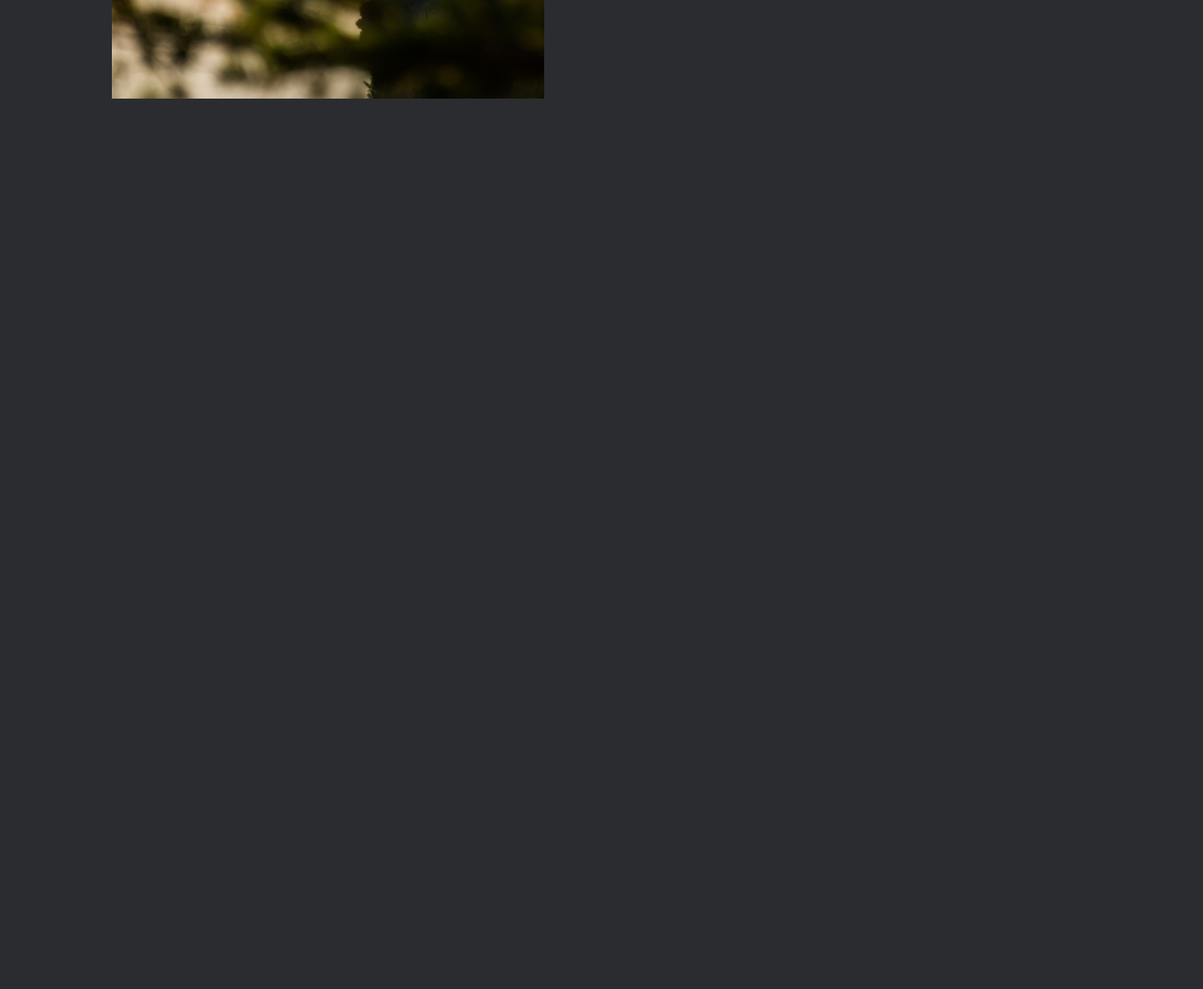
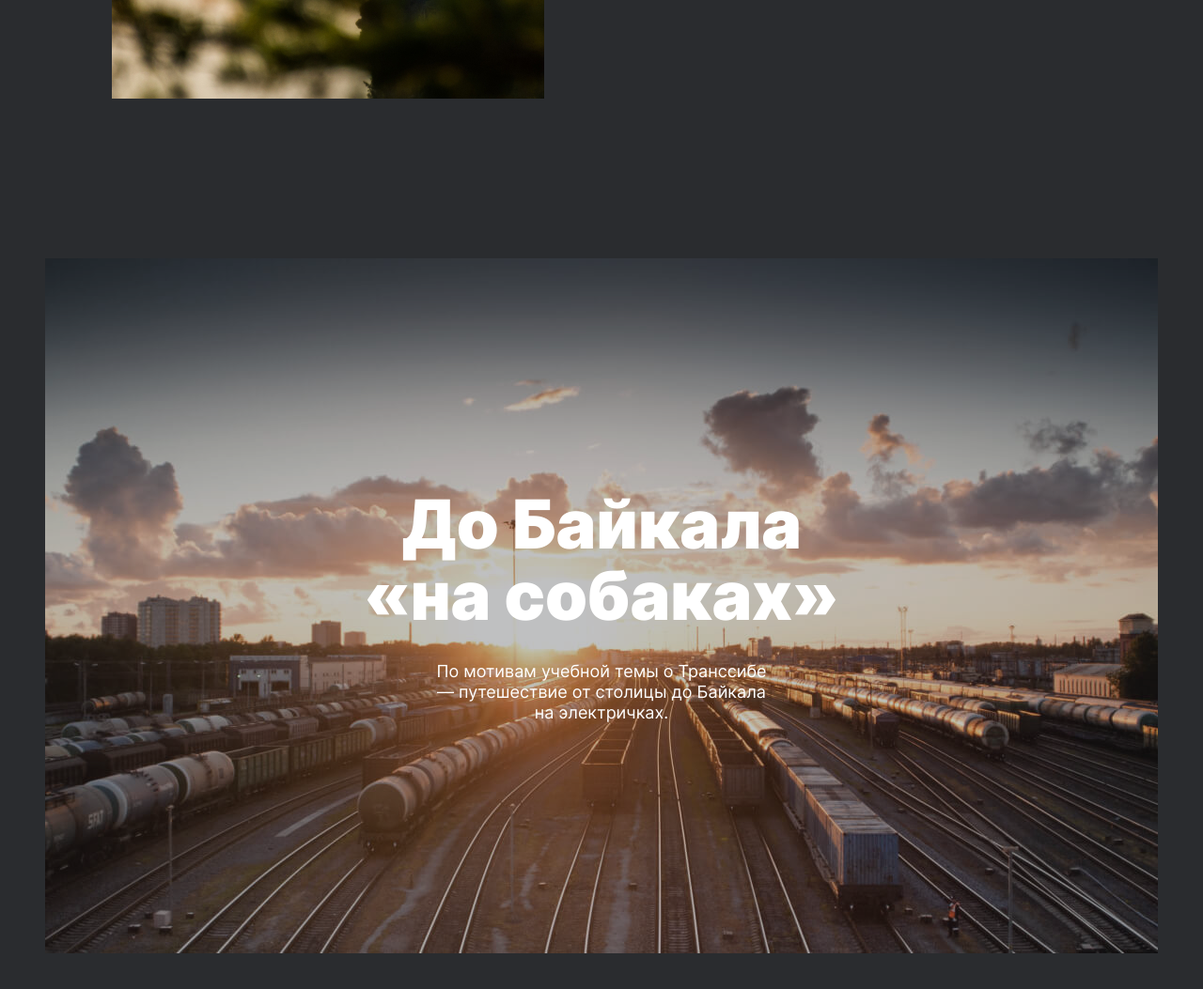
Before and after one commit to kseniya7991/russian-travel, a plain HTML site: page index.html in a window 1280 px wide. Shown: the part 5804-6857 px from the top of the page at 94% size. Before the commit the page ends 6079 px from the top, so only its background shows below. Drawn offline with Linux system fonts and the light colour scheme; files whose address does not match are found by name.

Commit message:
finished block cover

```diff
--- /dev/null
+++ b/blocks/cover/__background/cover__background.css
@@ -0,0 +1,13 @@
+.cover__background {
+  position: absolute;
+  top: 0;
+  left: 0;
+  max-width: 100%;
+  max-height: 100%;
+  z-index: -1;
+  opacity: calc(1 - 0.3);
+}
+
+.cover:hover .cover__background {
+  opacity: calc(1 - 0.7);
+}
--- /dev/null
+++ b/blocks/cover/__overlay/cover__overlay.css
@@ -0,0 +1,10 @@
+.cover__overlay {
+  opacity: 0.7;
+  width: 100%;
+  min-height: 100%;
+  margin: 0;
+  position: absolute;
+  top: 0;
+  left: 0;
+  z-index: 0;
+}
--- /dev/null
+++ b/blocks/cover/__subtitle/cover__subtitle.css
@@ -0,0 +1,10 @@
+.cover__subtitle {
+  font-family: Inter;
+  font-style: normal;
+  font-weight: normal;
+  font-size: 18px;
+  line-height: 22px;
+  text-align: center;
+  max-width: 360px;
+  margin: 0;
+}
--- /dev/null
+++ b/blocks/cover/__title/cover__title.css
@@ -0,0 +1,11 @@
+.cover__title {
+  font-family: Inter;
+  font-style: normal;
+  font-weight: 900;
+  font-size: 72px;
+  line-height: 76px;
+  text-align: center;
+  max-width: 560px;
+  padding-bottom: 32px;
+  margin: 0;
+}
--- /dev/null
+++ b/blocks/cover/cover.css
@@ -0,0 +1,10 @@
+.cover {
+    max-width: 1184px;
+    min-height: 740px;
+    margin: 0 48px 92px 48px;
+    position: relative;
+    display: flex;
+    flex-direction: column;
+    align-items: center;
+    justify-content: center;
+}
--- a/index.html
+++ b/index.html
@@ -143,6 +143,15 @@
       </div>
     </section>
 
+    <section class="cover">
+      <h2 class="cover__title">До Байкала «на собаках»</h2>
+      <p class="cover__subtitle">По мотивам учебной темы о Транссибе — путешествие
+        от столицы до Байкала на электричках.
+      </p>
+              <img class="cover__background" src="./images/dmitrii-vaccinium.jpg" alt="dmitrii-vaccinium" title="dmitrii-vaccinium">
+
+    </section>
+
 
 </body>
 </html>
--- a/styles/style.css
+++ b/styles/style.css
@@ -31,6 +31,12 @@
 @import url(../blocks/place/__link/place__link.css);
 @import url(../blocks/place/__image/place__image.css);
 @import url(../blocks/place/__paragraph/place__paragraph.css);
+
+@import url(../blocks/cover/cover.css);
+@import url(../blocks/cover/__overlay/cover__overlay.css);
+@import url(../blocks/cover/__background/cover__background.css);
+@import url(../blocks/cover/__title/cover__title.css);
+@import url(../blocks/cover/__subtitle/cover__subtitle.css);
 @import url(..);
 @import url(..);
 @import url(..);
@@ -107,8 +113,3 @@
 @import url(..);
 @import url(..);
 @import url(..);
-@import url(..);
-@import url(..);
-@import url(..);
-@import url(..);
-@import url(..);
```
Also changed, not shown: images/dmitrii-vaccinium.jpg (added), zametki.txt.
